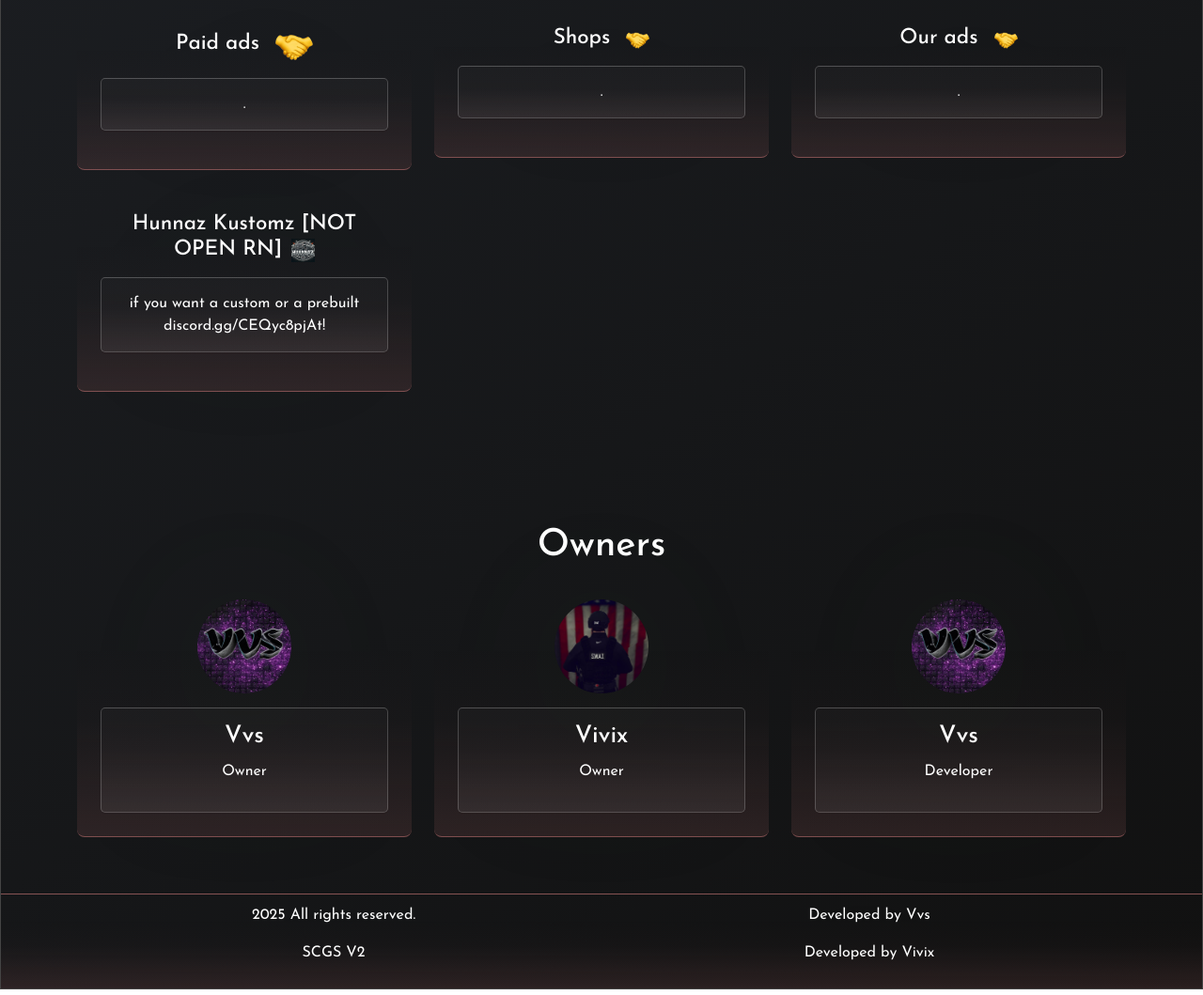
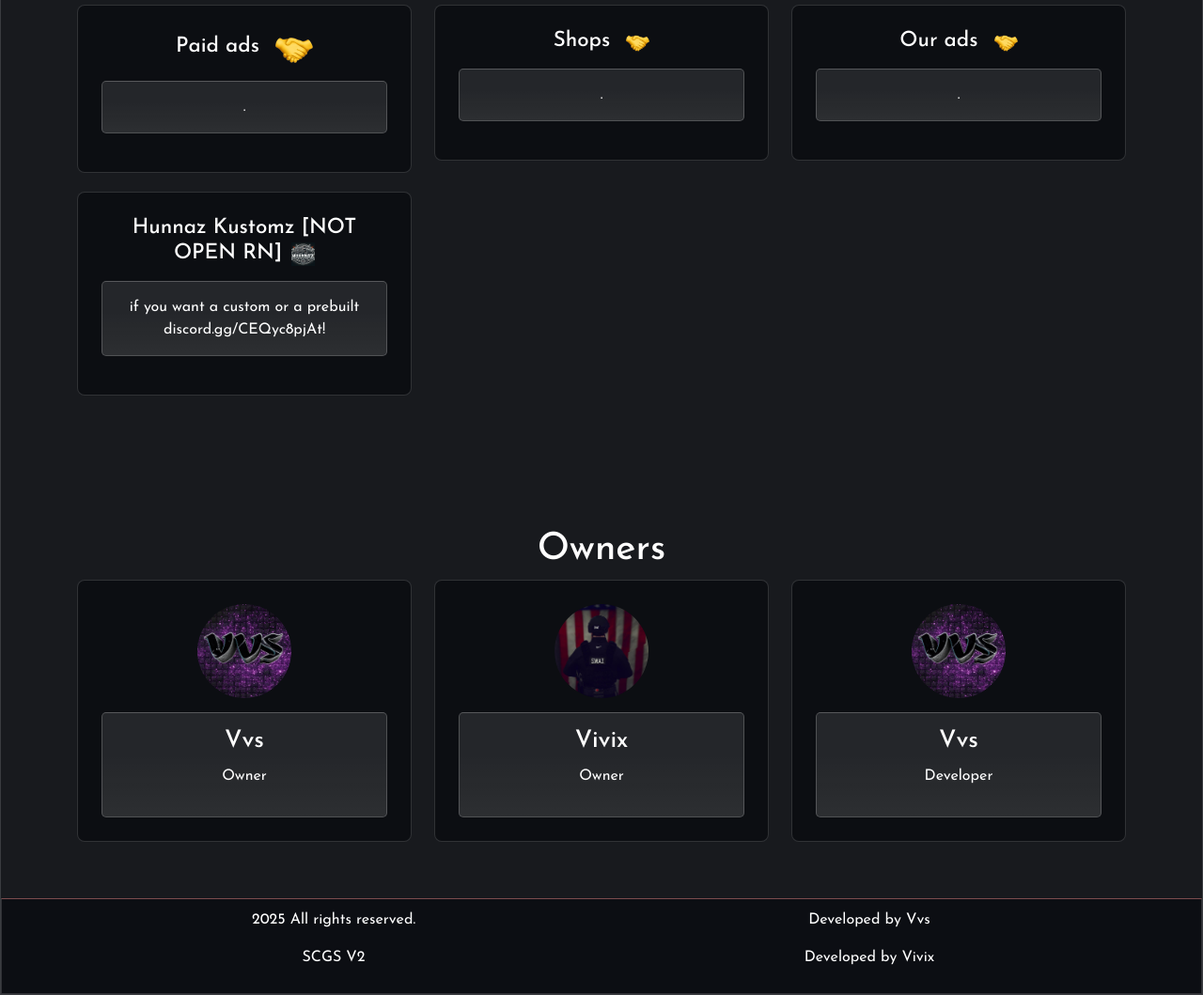
Before and after one commit to bigvvs/scgs-website, a plain HTML site: page index.html in a window 1280 px wide. Shown: the part 703-1762 px from the top of the page at 94% size. Drawn offline with nearby package versions, Linux system fonts and the light colour scheme.

Commit message:
Update website

```diff
--- a/back-up.css
+++ b/back-up.css
@@ -9,22 +9,15 @@ body {
     font-family: 'Josefin Sans', sans-serif;
     margin: 0;
     padding: 0;
-    background: linear-gradient(
-        145deg,
-        var(--color-context-menu),
-        var(--color-secondary-background)
-    );
-    border: 1px solid var(--color-border);
-    box-shadow: 0 4px 10px rgba(0, 0, 0, 0.4);
+    background: rgba(12, 14, 18, 0.95);
+    border: calc(0.092592592vh * 1.4) solid rgba(255, 255, 255, 0.15);
     color: #fff;
 }
 
 .navbar {
-    background: radial-gradient(circle at top, rgba(79, 46, 46, 0.8) 5%, rgba(18, 10, 10, 0.8) 80%);
-    background-color: rgba(9, 49, 71, 0.6);
-    /* background: linear-gradient(45deg, rgba(19, 20, 20, 0.6), rgba(18, 18, 19, 0.8)); */
-    /* border-bottom: 2px solid rgba(255, 255, 255, 0.1); */
-    /* box-shadow: 0 4px 10px rgba(0, 0, 0, 0.3); */
+    background: rgba(12, 14, 18, 0.95);
+    border: calc(0.092592592vh * 1.4) solid rgba(255, 255, 255, 0.15);
+    border-bottom: 1.5px solid rgba(185, 110, 110, 0.65);
     padding: 10px 20px;
 }
 
@@ -38,6 +31,12 @@ body {
     font-weight: 600;
     padding: 8px 15px;
     transition: color 0.3s, transform 0.3s;
+    background: radial-gradient(50% 50% at 50% 50%, rgba(255, 255, 255, 0.16) 0%, rgba(255, 255, 255, 0) 100%), rgba(255, 255, 255, 0.1);
+    border: 0.0625rem solid rgba(255, 255, 255, 0.2);
+    border-radius: 5px;
+    background-image: -moz-linear-gradient( 90deg, rgba(255,255,255,0.04) 0%, rgba(255,255,255,0) 60%);
+    background-image: -webkit-linear-gradient( 90deg, rgba(255,255,255,0.04) 0%, rgba(255,255,255,0) 60%);
+    background-image: -ms-linear-gradient( 90deg, rgba(255,255,255,0.04) 0%, rgba(255,255,255,0) 60%);
 }
 
 .navbar-nav .nav-link:hover {
@@ -90,12 +89,11 @@ body {
 }
 
 .info-box {
-    background: radial-gradient(circle, rgba(180, 180, 180, 0.15), rgba(120, 120, 120, 0.05));
-    border: 2px solid rgba(255, 255, 255, 0.15);
+    background: rgba(12, 14, 18, 0.95);
+    border: calc(0.092592592vh * 1.4) solid rgba(255, 255, 255, 0.15);
     border-radius: 8px;
     padding: 25px;
     margin-bottom: 20px;
-    box-shadow: 0 0 1vh rgba(0, 0, 0, 0.3);
     transition: transform 0.3s;
     color: #fff;
 }
@@ -112,13 +110,12 @@ body {
 .info-box p {
     font-size: 1rem;
     padding: 15px;
-    background: rgba(10, 10, 10, 0.64);
-    background: rgba(255, 255, 255, 0.1);
-    border: 1px solid rgba(255, 255, 255, 0.2);
-    /* background: rgba(219, 75, 75, 0.14); */
-    /* border: 2px solid rgba(255, 255, 255, 0.15); */
+    background: radial-gradient(50% 50% at 50% 50%, rgba(255, 255, 255, 0.16) 0%, rgba(255, 255, 255, 0) 100%), rgba(255, 255, 255, 0.1);
+    border: 0.0625rem solid rgba(255, 255, 255, 0.2);
     border-radius: 5px;
-    /* box-shadow: inset 0 0 20px rgba(0, 0, 0, 0.6); */
+    background-image: -moz-linear-gradient( 90deg, rgba(255,255,255,0.04) 0%, rgba(255,255,255,0) 60%);
+    background-image: -webkit-linear-gradient( 90deg, rgba(255,255,255,0.04) 0%, rgba(255,255,255,0) 60%);
+    background-image: -ms-linear-gradient( 90deg, rgba(255,255,255,0.04) 0%, rgba(255,255,255,0) 60%);
 }
 
 .ownerss-section {
@@ -132,13 +129,12 @@ body {
 }
 
 .owners-box {
-    background: radial-gradient(circle, rgba(180, 180, 180, 0.15), rgba(120, 120, 120, 0.05));
-    border: 2px solid rgba(255, 255, 255, 0.15);
+    background: rgba(12, 14, 18, 0.95);
+    border: calc(0.092592592vh * 1.4) solid rgba(255, 255, 255, 0.15);
     border-radius: 8px;
     padding: 25px;
     text-align: center;
     flex: 1 1 calc(33% - 20px);
-    box-shadow: 0 0 1vh rgba(0, 0, 0, 0.3);
     transition: transform 0.3s;
 }
 
@@ -154,14 +150,14 @@ body {
 }
 
 .owners-info {
-    background: rgba(10, 10, 10, 0.64);
-    background: rgba(255, 255, 255, 0.1);
-    border: 1px solid rgba(255, 255, 255, 0.2);
-    /* background: rgba(219, 75, 75, 0.14); */
-    /* border: 2px solid rgba(255, 255, 255, 0.15); */
+    background: radial-gradient(50% 50% at 50% 50%, rgba(255, 255, 255, 0.16) 0%, rgba(255, 255, 255, 0) 100%), rgba(255, 255, 255, 0.1);
+    border: 0.0625rem solid rgba(255, 255, 255, 0.2);
+    border-radius: 5px;
+    background-image: -moz-linear-gradient( 90deg, rgba(255,255,255,0.04) 0%, rgba(255,255,255,0) 60%);
+    background-image: -webkit-linear-gradient( 90deg, rgba(255,255,255,0.04) 0%, rgba(255,255,255,0) 60%);
+    background-image: -ms-linear-gradient( 90deg, rgba(255,255,255,0.04) 0%, rgba(255,255,255,0) 60%);
     border-radius: 5px;
     padding: 15px;
-    /* box-shadow: inset 0 0 20px rgba(0, 0, 0, 0.6); */
 }
 
 .owners-info h2 {
@@ -185,10 +181,9 @@ body {
 }
 
 footer {
-    background: radial-gradient(circle at top, rgba(79, 46, 46, 0.8) 5%, rgba(18, 10, 10, 0.8) 80%);
-    background-color: rgba(9, 49, 71, 0.6);
-    /* background: linear-gradient(45deg, rgba(19, 20, 20, 0.6), rgba(18, 18, 19, 0.8)); */
-    border-top: 2px solid rgba(255, 255, 255, 0.1);
+    background: rgba(12, 14, 18, 0.95);
+    border: calc(0.092592592vh * 1.4) solid rgba(255, 255, 255, 0.15);
+    border-top: 1.5px solid rgba(185, 110, 110, 0.65);
     color: #fff;
     text-align: center;
     padding: 10px 0;
--- a/fortesting.css
+++ b/fortesting.css
@@ -9,27 +9,15 @@ body {
     font-family: 'Josefin Sans', sans-serif;
     margin: 0;
     padding: 0;
-    background: linear-gradient(
-        145deg,
-        var(--color-context-menu),
-        var(--color-secondary-background)
-    );
-    border: 1px solid var(--color-border);
-    box-shadow: 0 4px 10px rgba(0, 0, 0, 0.4);
+    background: rgba(12, 14, 18, 0.95);
+    border: calc(0.092592592vh * 1.4) solid rgba(255, 255, 255, 0.15);
     color: #fff;
 }
 
 .navbar {
-    background: linear-gradient(
-        0deg,
-        rgba(185, 110, 110, 0.15) 0%,
-        rgba(185, 110, 110, 0.018) 45.05%,
-        rgba(185, 110, 110, 0) 74.14%
-    );
+    background: rgba(12, 14, 18, 0.95);
+    border: calc(0.092592592vh * 1.4) solid rgba(255, 255, 255, 0.15);
     border-bottom: 1.5px solid rgba(185, 110, 110, 0.65);
-    filter: drop-shadow(0px 0px 73px rgba(116, 185, 110, 0.05));
-    /* background: radial-gradient(circle at top, rgba(79, 46, 46, 0.8) 5%, rgba(18, 10, 10, 0.8) 80%);
-    background-color: rgba(9, 49, 71, 0.6); */
     padding: 10px 20px;
 }
 
@@ -43,14 +31,12 @@ body {
     font-weight: 600;
     padding: 8px 15px;
     transition: color 0.3s, transform 0.3s;
-    background-color: rgba(255, 255, 255, 0.02);
-    box-shadow: 0 0 20px rgba(255, 255, 255, 0.03) inset;
-    border-radius: 12px;
+    background: radial-gradient(50% 50% at 50% 50%, rgba(255, 255, 255, 0.16) 0%, rgba(255, 255, 255, 0) 100%), rgba(255, 255, 255, 0.1);
+    border: 0.0625rem solid rgba(255, 255, 255, 0.2);
+    border-radius: 5px;
     background-image: -moz-linear-gradient( 90deg, rgba(255,255,255,0.04) 0%, rgba(255,255,255,0) 60%);
     background-image: -webkit-linear-gradient( 90deg, rgba(255,255,255,0.04) 0%, rgba(255,255,255,0) 60%);
     background-image: -ms-linear-gradient( 90deg, rgba(255,255,255,0.04) 0%, rgba(255,255,255,0) 60%);
-    box-shadow: 0px 2px 0px 0px rgba(29, 26, 23, 0.07);
-    border: 1px solid rgba(255, 255, 255, 0.2);
 }
 
 .navbar-nav .nav-link:hover {
@@ -103,14 +89,8 @@ body {
 }
 
 .info-box {
-    background: linear-gradient(
-        0deg,
-        rgba(185, 110, 110, 0.15) 0%,
-        rgba(185, 110, 110, 0.018) 45.05%,
-        rgba(185, 110, 110, 0) 74.14%
-    );
-    border-bottom: 1.5px solid rgba(185, 110, 110, 0.65);
-    filter: drop-shadow(0px 0px 73px rgba(116, 185, 110, 0.05));
+    background: rgba(12, 14, 18, 0.95);
+    border: calc(0.092592592vh * 1.4) solid rgba(255, 255, 255, 0.15);
     border-radius: 8px;
     padding: 25px;
     margin-bottom: 20px;
@@ -130,15 +110,12 @@ body {
 .info-box p {
     font-size: 1rem;
     padding: 15px;
-    background-color: rgba(255, 255, 255, 0.02);
-    box-shadow: 0 0 20px rgba(255, 255, 255, 0.03) inset;
-    border-radius: 12px;
+    background: radial-gradient(50% 50% at 50% 50%, rgba(255, 255, 255, 0.16) 0%, rgba(255, 255, 255, 0) 100%), rgba(255, 255, 255, 0.1);
+    border: 0.0625rem solid rgba(255, 255, 255, 0.2);
+    border-radius: 5px;
     background-image: -moz-linear-gradient( 90deg, rgba(255,255,255,0.04) 0%, rgba(255,255,255,0) 60%);
     background-image: -webkit-linear-gradient( 90deg, rgba(255,255,255,0.04) 0%, rgba(255,255,255,0) 60%);
     background-image: -ms-linear-gradient( 90deg, rgba(255,255,255,0.04) 0%, rgba(255,255,255,0) 60%);
-    box-shadow: 0px 2px 0px 0px rgba(29, 26, 23, 0.07);
-    border: 1px solid rgba(255, 255, 255, 0.2);
-    border-radius: 5px;
 }
 
 .ownerss-section {
@@ -152,14 +129,8 @@ body {
 }
 
 .owners-box {
-    background: linear-gradient(
-        0deg,
-        rgba(185, 110, 110, 0.15) 0%,
-        rgba(185, 110, 110, 0.018) 45.05%,
-        rgba(185, 110, 110, 0) 74.14%
-    );
-    border-bottom: 1.5px solid rgba(185, 110, 110, 0.65);
-    filter: drop-shadow(0px 0px 73px rgba(116, 185, 110, 0.05));
+    background: rgba(12, 14, 18, 0.95);
+    border: calc(0.092592592vh * 1.4) solid rgba(255, 255, 255, 0.15);
     border-radius: 8px;
     padding: 25px;
     text-align: center;
@@ -179,17 +150,12 @@ body {
 }
 
 .owners-info {
-    background-color: rgba(255, 255, 255, 0.02);
-    box-shadow: 0 0 20px rgba(255, 255, 255, 0.03) inset;
-    border-radius: 12px;
+    background: radial-gradient(50% 50% at 50% 50%, rgba(255, 255, 255, 0.16) 0%, rgba(255, 255, 255, 0) 100%), rgba(255, 255, 255, 0.1);
+    border: 0.0625rem solid rgba(255, 255, 255, 0.2);
+    border-radius: 5px;
     background-image: -moz-linear-gradient( 90deg, rgba(255,255,255,0.04) 0%, rgba(255,255,255,0) 60%);
     background-image: -webkit-linear-gradient( 90deg, rgba(255,255,255,0.04) 0%, rgba(255,255,255,0) 60%);
     background-image: -ms-linear-gradient( 90deg, rgba(255,255,255,0.04) 0%, rgba(255,255,255,0) 60%);
-    box-shadow: 0px 2px 0px 0px rgba(29, 26, 23, 0.07);
-    border: 1px solid rgba(255, 255, 255, 0.2);
-    /* background: rgba(10, 10, 10, 0.64);
-    background: rgba(255, 255, 255, 0.1);
-    border: 1px solid rgba(255, 255, 255, 0.2); */
     border-radius: 5px;
     padding: 15px;
 }
@@ -215,17 +181,9 @@ body {
 }
 
 footer {
-    background: linear-gradient(
-        0deg,
-        rgba(185, 110, 110, 0.15) 0%,
-        rgba(185, 110, 110, 0.018) 45.05%,
-        rgba(185, 110, 110, 0) 74.14%
-    );
+    background: rgba(12, 14, 18, 0.95);
+    border: calc(0.092592592vh * 1.4) solid rgba(255, 255, 255, 0.15);
     border-top: 1.5px solid rgba(185, 110, 110, 0.65);
-    filter: drop-shadow(0px 0px 73px rgba(116, 185, 110, 0.05));
-    /* background: radial-gradient(circle at top, rgba(79, 46, 46, 0.8) 5%, rgba(18, 10, 10, 0.8) 80%);
-    background-color: rgba(9, 49, 71, 0.6);
-    border-top: 2px solid rgba(255, 255, 255, 0.1); */
     color: #fff;
     text-align: center;
     padding: 10px 0;
--- a/index.html
+++ b/index.html
@@ -3,7 +3,7 @@
 <head>
     <meta charset="UTF-8">
     <meta name="viewport" content="width=device-width, initial-scale=1.0">
-    <title>SCGS RP</title>
+    <title>South Carolina/Georgia State RolePlay [NOT OPEN RN] </title>
     <link href="https://cdn.jsdelivr.net/npm/bootstrap@5.3.3/dist/css/bootstrap.min.css" rel="stylesheet">
     <link rel="stylesheet" href="style.css">
     <link href="https://fonts.googleapis.com/css2?family=Josefin+Sans:ital,wght@0,100;0,300;0,400;0,500;0,600;0,700;1,100;1,200;1,300;1,400;1,500;1,600;1,700&display=swap" rel="stylesheet">
@@ -17,7 +17,7 @@
             <div class="container">
                 <a class="navbar-brand">
                     <img src="imgs/logo.png" alt="Logo">
-                    South Carolina/Georgia State RolePlay
+                    <span class="text-[#C02942]">South Carolina/Georgia State RolePlay [NOT OPEN RN] </span>
                 </a>
                 <button class="navbar-toggler" type="button" data-bs-toggle="collapse" data-bs-target="#navbarNav" aria-controls="navbarNav" aria-expanded="false" aria-label="Toggle navigation">
                     <span class="navbar-toggler-icon"></span>
--- a/style.css
+++ b/style.css
@@ -9,27 +9,15 @@ body {
     font-family: 'Josefin Sans', sans-serif;
     margin: 0;
     padding: 0;
-    background: linear-gradient(
-        145deg,
-        var(--color-context-menu),
-        var(--color-secondary-background)
-    );
-    border: 1px solid var(--color-border);
-    box-shadow: 0 4px 10px rgba(0, 0, 0, 0.4);
+    background: rgba(12, 14, 18, 0.95);
+    border: calc(0.092592592vh * 1.4) solid rgba(255, 255, 255, 0.15);
     color: #fff;
 }
 
 .navbar {
-    background: linear-gradient(
-        0deg,
-        rgba(185, 110, 110, 0.15) 0%,
-        rgba(185, 110, 110, 0.018) 45.05%,
-        rgba(185, 110, 110, 0) 74.14%
-    );
+    background: rgba(12, 14, 18, 0.95);
+    border: calc(0.092592592vh * 1.4) solid rgba(255, 255, 255, 0.15);
     border-bottom: 1.5px solid rgba(185, 110, 110, 0.65);
-    filter: drop-shadow(0px 0px 73px rgba(116, 185, 110, 0.05));
-    /* background: radial-gradient(circle at top, rgba(79, 46, 46, 0.8) 5%, rgba(18, 10, 10, 0.8) 80%);
-    background-color: rgba(9, 49, 71, 0.6); */
     padding: 10px 20px;
 }
 
@@ -43,14 +31,12 @@ body {
     font-weight: 600;
     padding: 8px 15px;
     transition: color 0.3s, transform 0.3s;
-    background-color: rgba(255, 255, 255, 0.02);
-    box-shadow: 0 0 20px rgba(255, 255, 255, 0.03) inset;
-    border-radius: 12px;
+    background: radial-gradient(50% 50% at 50% 50%, rgba(255, 255, 255, 0.16) 0%, rgba(255, 255, 255, 0) 100%), rgba(255, 255, 255, 0.1);
+    border: 0.0625rem solid rgba(255, 255, 255, 0.2);
+    border-radius: 5px;
     background-image: -moz-linear-gradient( 90deg, rgba(255,255,255,0.04) 0%, rgba(255,255,255,0) 60%);
     background-image: -webkit-linear-gradient( 90deg, rgba(255,255,255,0.04) 0%, rgba(255,255,255,0) 60%);
     background-image: -ms-linear-gradient( 90deg, rgba(255,255,255,0.04) 0%, rgba(255,255,255,0) 60%);
-    box-shadow: 0px 2px 0px 0px rgba(29, 26, 23, 0.07);
-    border: 1px solid rgba(255, 255, 255, 0.2);
 }
 
 .navbar-nav .nav-link:hover {
@@ -103,14 +89,8 @@ body {
 }
 
 .info-box {
-    background: linear-gradient(
-        0deg,
-        rgba(185, 110, 110, 0.15) 0%,
-        rgba(185, 110, 110, 0.018) 45.05%,
-        rgba(185, 110, 110, 0) 74.14%
-    );
-    border-bottom: 1.5px solid rgba(185, 110, 110, 0.65);
-    filter: drop-shadow(0px 0px 73px rgba(116, 185, 110, 0.05));
+    background: rgba(12, 14, 18, 0.95);
+    border: calc(0.092592592vh * 1.4) solid rgba(255, 255, 255, 0.15);
     border-radius: 8px;
     padding: 25px;
     margin-bottom: 20px;
@@ -130,15 +110,12 @@ body {
 .info-box p {
     font-size: 1rem;
     padding: 15px;
-    background-color: rgba(255, 255, 255, 0.02);
-    box-shadow: 0 0 20px rgba(255, 255, 255, 0.03) inset;
-    border-radius: 12px;
+    background: radial-gradient(50% 50% at 50% 50%, rgba(255, 255, 255, 0.16) 0%, rgba(255, 255, 255, 0) 100%), rgba(255, 255, 255, 0.1);
+    border: 0.0625rem solid rgba(255, 255, 255, 0.2);
+    border-radius: 5px;
     background-image: -moz-linear-gradient( 90deg, rgba(255,255,255,0.04) 0%, rgba(255,255,255,0) 60%);
     background-image: -webkit-linear-gradient( 90deg, rgba(255,255,255,0.04) 0%, rgba(255,255,255,0) 60%);
     background-image: -ms-linear-gradient( 90deg, rgba(255,255,255,0.04) 0%, rgba(255,255,255,0) 60%);
-    box-shadow: 0px 2px 0px 0px rgba(29, 26, 23, 0.07);
-    border: 1px solid rgba(255, 255, 255, 0.2);
-    border-radius: 5px;
 }
 
 .ownerss-section {
@@ -152,14 +129,8 @@ body {
 }
 
 .owners-box {
-    background: linear-gradient(
-        0deg,
-        rgba(185, 110, 110, 0.15) 0%,
-        rgba(185, 110, 110, 0.018) 45.05%,
-        rgba(185, 110, 110, 0) 74.14%
-    );
-    border-bottom: 1.5px solid rgba(185, 110, 110, 0.65);
-    filter: drop-shadow(0px 0px 73px rgba(116, 185, 110, 0.05));
+    background: rgba(12, 14, 18, 0.95);
+    border: calc(0.092592592vh * 1.4) solid rgba(255, 255, 255, 0.15);
     border-radius: 8px;
     padding: 25px;
     text-align: center;
@@ -179,17 +150,12 @@ body {
 }
 
 .owners-info {
-    background-color: rgba(255, 255, 255, 0.02);
-    box-shadow: 0 0 20px rgba(255, 255, 255, 0.03) inset;
-    border-radius: 12px;
+    background: radial-gradient(50% 50% at 50% 50%, rgba(255, 255, 255, 0.16) 0%, rgba(255, 255, 255, 0) 100%), rgba(255, 255, 255, 0.1);
+    border: 0.0625rem solid rgba(255, 255, 255, 0.2);
+    border-radius: 5px;
     background-image: -moz-linear-gradient( 90deg, rgba(255,255,255,0.04) 0%, rgba(255,255,255,0) 60%);
     background-image: -webkit-linear-gradient( 90deg, rgba(255,255,255,0.04) 0%, rgba(255,255,255,0) 60%);
     background-image: -ms-linear-gradient( 90deg, rgba(255,255,255,0.04) 0%, rgba(255,255,255,0) 60%);
-    box-shadow: 0px 2px 0px 0px rgba(29, 26, 23, 0.07);
-    border: 1px solid rgba(255, 255, 255, 0.2);
-    /* background: rgba(10, 10, 10, 0.64);
-    background: rgba(255, 255, 255, 0.1);
-    border: 1px solid rgba(255, 255, 255, 0.2); */
     border-radius: 5px;
     padding: 15px;
 }
@@ -215,17 +181,9 @@ body {
 }
 
 footer {
-    background: linear-gradient(
-        0deg,
-        rgba(185, 110, 110, 0.15) 0%,
-        rgba(185, 110, 110, 0.018) 45.05%,
-        rgba(185, 110, 110, 0) 74.14%
-    );
+    background: rgba(12, 14, 18, 0.95);
+    border: calc(0.092592592vh * 1.4) solid rgba(255, 255, 255, 0.15);
     border-top: 1.5px solid rgba(185, 110, 110, 0.65);
-    filter: drop-shadow(0px 0px 73px rgba(116, 185, 110, 0.05));
-    /* background: radial-gradient(circle at top, rgba(79, 46, 46, 0.8) 5%, rgba(18, 10, 10, 0.8) 80%);
-    background-color: rgba(9, 49, 71, 0.6);
-    border-top: 2px solid rgba(255, 255, 255, 0.1); */
     color: #fff;
     text-align: center;
     padding: 10px 0;
```
